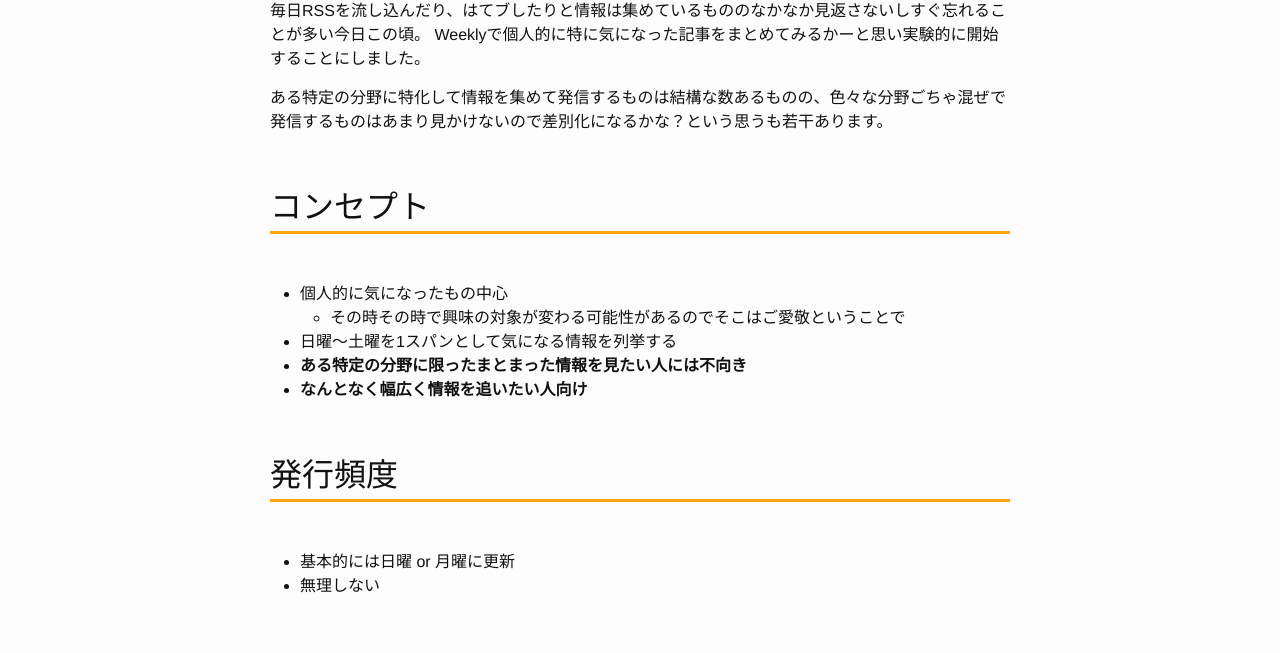
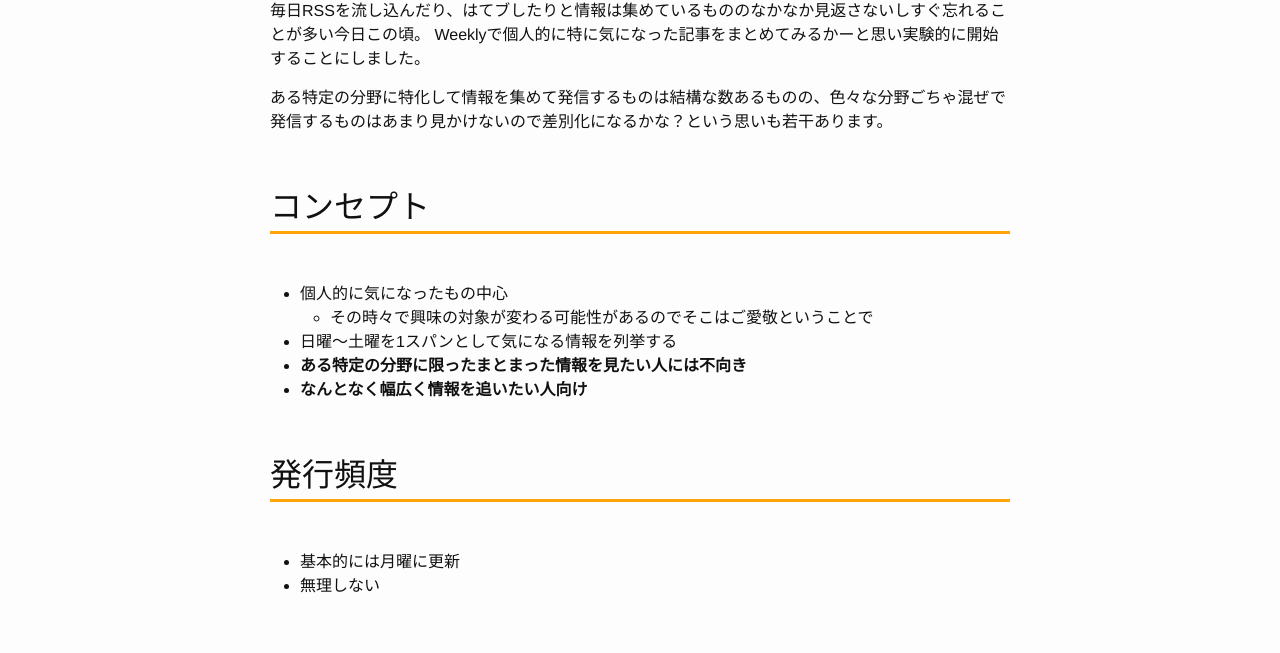
Before and after one commit to Gather-Tech/Gather-Tech.github.io, a Jekyll site: the page built from about.md, in a window 1280 px wide. Shown: the part 474-1127 px from the top of the page. Built offline with Jekyll 4.4.1, drawn with Linux system fonts in a browser that asks for light colours.

Commit message:
誤字などを修正した

```diff
--- a/about.md
+++ b/about.md
@@ -4,21 +4,23 @@ title: Gather-Tech.infoについて
 permalink: /about/
 ---
 
-毎日RSSを流し込んだり、はてブしたりと情報は集めているもののなかなか見返さないしすぐ忘れることが多い今日この頃。
-Weeklyで個人的に特に気になった記事をまとめてみるかーと思い実験的に開始することにしました。
+毎日RSSを流し込んだり、はてブしたりと情報は集めているもののなかなか見返さないしすぐ忘れることが多い今日この頃。 Weeklyで個人的に特に気になった記事をまとめてみるかーと思い実験的に開始することにしました。
 
-ある特定の分野に特化して情報を集めて発信するものは結構な数あるものの、色々な分野ごちゃ混ぜで発信するものはあまり見かけないので差別化になるかな？という思うも若干あります。
+ある特定の分野に特化して情報を集めて発信するものは結構な数あるものの、色々な分野ごちゃ混ぜで発信するものはあまり見かけないので差別化になるかな？という思いも若干あります。
 
 ## コンセプト
+
 - 個人的に気になったもの中心
-  - その時その時で興味の対象が変わる可能性があるのでそこはご愛敬ということで
+  - その時々で興味の対象が変わる可能性があるのでそこはご愛敬ということで
 - 日曜〜土曜を1スパンとして気になる情報を列挙する
 - **ある特定の分野に限ったまとまった情報を見たい人には不向き**
 - **なんとなく幅広く情報を追いたい人向け**
 
 ## 発行頻度
-- 基本的には日曜 or 月曜に更新
+
+- 基本的には月曜に更新
 - 無理しない
 
 ## 問い合わせ
+
 - ご意見ご要望は[@braitom](https://twitter.com/braitom)までお願いします。
```
